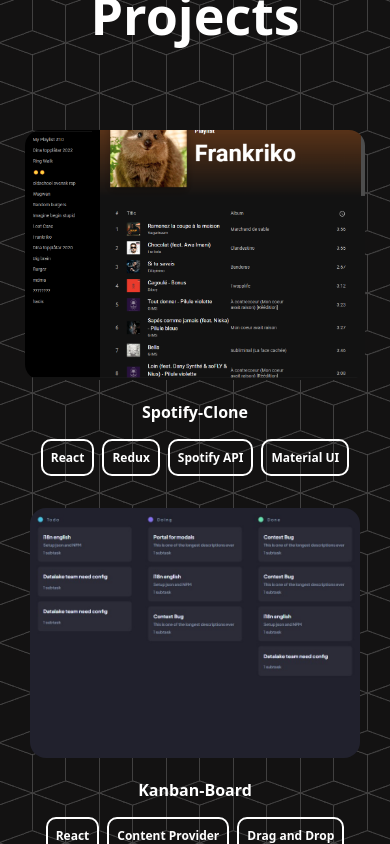
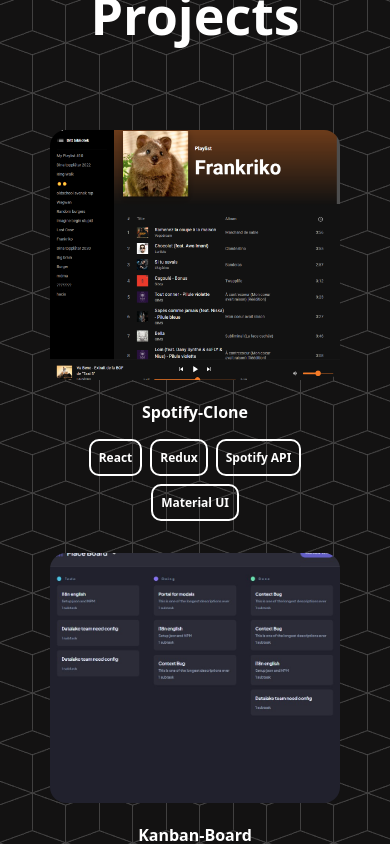
Before and after one commit to Haco11/Portfolio-React, a React (Create React App) app: page / in a window 390 px wide. Shown: the part 2220-3064 px from the top of the page. Built offline with nearby package versions, Linux system fonts and the light colour scheme.

Commit message:
Projects have same size

```diff
--- a/src/Component/Portfolio/Portfolio.scss
+++ b/src/Component/Portfolio/Portfolio.scss
@@ -15,14 +15,12 @@
   }
 
   .workImage {
-    max-width: 380px;
+    max-width: 290px;
     border-radius: 1rem;
     margin-left: auto;
     margin-right: auto;
     position: relative;
-    @media screen and (max-width: 600px) {
-      max-width: 350px;
-    }
+
     &__title {
       color: $white;
       display: flex;
--- a/src/data.js
+++ b/src/data.js
@@ -21,7 +21,7 @@
 } from "react-icons/tb";
 
 import work2 from "./assets/work2.jpg";
-import work3 from "./assets/work3.jpg";
+import work3 from "./assets/work3.1.png";
 import work4 from "./assets/work4.jpg";
 import work5 from "./assets/work5.png";
 
```
Also changed, not shown: src/assets/work3.1.png (added).
